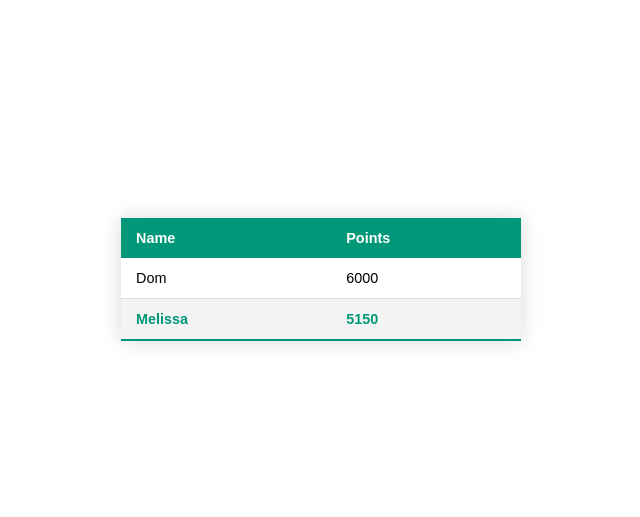
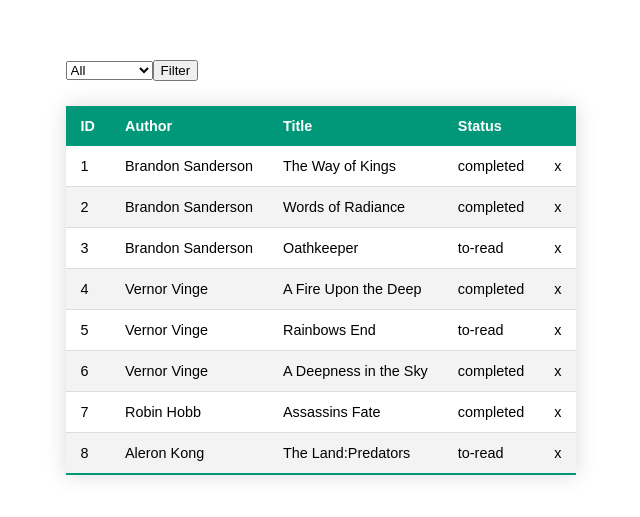
Before and after one commit to Miteos/test-project, a React (Create React App) app: page / in a window 1280 px wide. Shown: the part 121-638 px from the top of the page, without its empty margins (319-959 px from the left). Built offline with nearby package versions, Linux system fonts and the light colour scheme.

Commit message:
feat: added store for table, setting up some filters

```diff
--- a/src/App.css
+++ b/src/App.css
@@ -26,7 +26,7 @@
 }
 
 .styled-table tbody tr {
-  border-bottom: 1px solid #dddddd;
+  border-bottom: thin solid #dddddd;
 }
 
 .styled-table tbody tr:nth-of-type(even) {
@@ -37,7 +37,10 @@
   border-bottom: 2px solid #009879;
 }
 
-.styled-table tbody tr.active-row {
-  font-weight: bold;
+.styled-table tbody tr:hover {
   color: #009879;
 }
+.clickable:hover {
+  cursor: pointer;
+  box-shadow: 0 0 20px rgba(0, 0, 0, 0.15);
+}
--- a/src/components/DataTable.js
+++ b/src/components/DataTable.js
@@ -1,24 +1,46 @@
 import React from 'react'
+import {useTableStore} from "../stores/TableContext";
+import {Observer} from 'mobx-react'
 
-export default function DataTable() {
-    return(
-        <table className="styled-table">
+
+const  DataTable = () => {
+    const books = useTableStore();
+    const [selectInput, setSelectInput] = React.useState("");
+
+    return (
+        <Observer>{() =>
+            <div>
+                <select value={selectInput} onChange={(e) =>setSelectInput(e.target.value)}>
+                    <option defaultValue value={0}>All</option>
+                    <option value={1}>Completed</option>
+                    <option value={2}>To-Read</option>
+                </select>
+                <button onClick={books.filterByStatus(selectInput)}>Filter</button>
+            <table className="styled-table">
             <thead>
             <tr>
-                <th>Name</th>
-                <th>Points</th>
+                <th className="clickable" onClick={() => books.sortById()}>ID</th>
+                <th className="clickable" onClick={() => books.sortByAuthor()}>Author</th>
+                <th>Title</th>
+                <th>Status</th>
+                <th></th>
             </tr>
             </thead>
             <tbody>
-            <tr>
-                <td>Dom</td>
-                <td>6000</td>
-            </tr>
-            <tr className="active-row">
-                <td>Melissa</td>
-                <td>5150</td>
-            </tr>
+            {books.data.map((b,i) => (
+                <tr key={i}>
+                    <td>{b.id}</td>
+                    <td>{b.author}</td>
+                    <td>{b.title}</td>
+                    <td>{b.status}</td>
+                    <td className="clickable" onClick={() => books.removeBook(b.title)}>x</td>
+                </tr>
+            ))}
             </tbody>
         </table>
+            </div>}
+        </Observer>
     )
-}
+};
+
+export default DataTable
--- a/src/index.js
+++ b/src/index.js
@@ -3,10 +3,13 @@ import ReactDOM from 'react-dom';
 import './index.css';
 import App from './App';
 import reportWebVitals from './reportWebVitals';
+import {TableProvider} from "./stores/TableContext";
 
 ReactDOM.render(
   <React.StrictMode>
-    <App />
+      <TableProvider>
+          <App />
+      </TableProvider>
   </React.StrictMode>,
   document.getElementById('root')
 );
--- /dev/null
+++ b/src/stores/TableContext.js
@@ -0,0 +1,15 @@
+import React from 'react'
+import {createTableStore} from './TableStore'
+import { useLocalObservable } from 'mobx-react'
+
+const TableContext = React.createContext(null);
+
+export const TableProvider = ({children}) => {
+    const tableStore =useLocalObservable(createTableStore);
+
+    return <TableContext.Provider value={tableStore}>
+        {children}
+    </TableContext.Provider>
+}
+
+export const useTableStore = () => React.useContext(TableContext);
--- /dev/null
+++ b/src/stores/TableStore.js
@@ -0,0 +1,35 @@
+export function createTableStore() {
+    return{
+        headers:['id','author','title','status'],
+        data:[
+            {id:1, author:'Brandon Sanderson', title:'The Way of Kings', status:'completed'},
+            {id:2, author:'Brandon Sanderson', title:'Words of Radiance', status:'completed'},
+            {id:3, author:'Brandon Sanderson', title:'Oathkeeper', status:'to-read'},
+            {id:4, author:'Vernor Vinge', title:'A Fire Upon the Deep', status:'completed'},
+            {id:5, author:'Vernor Vinge', title:'Rainbows End', status:'to-read'},
+            {id:6, author:'Vernor Vinge', title:'A Deepness in the Sky', status:'completed'},
+            {id:7, author:'Robin Hobb', title: 'Assassins Fate', status:'completed'},
+            {id:8, author:'Aleron Kong', title: 'The Land:Predators', status:'to-read'},
+        ],
+        filterByStatus(value){
+            console.log(value);
+        },
+        sortById(){
+            this.data.reverse();
+        },
+        sortByAuthor(){
+            this.data.sort((a, b) => a.author.localeCompare(b.author))
+        },
+        // addBook(id,author,title,status){
+        //     this.data.push([{
+        //         id,
+        //         author,
+        //         title,
+        //         status
+        //     }])
+        // },
+        removeBook(title){
+          this.data = this.data.filter(b => b.title !== title)
+        }
+    }
+}
```
Also changed, not shown: package.json (+10 -0 lines), src/App.js (+10 -8 lines), src/stores/index.js (added, +7 -0 lines), 2 other files (tests, documents, lock files or other folders).
